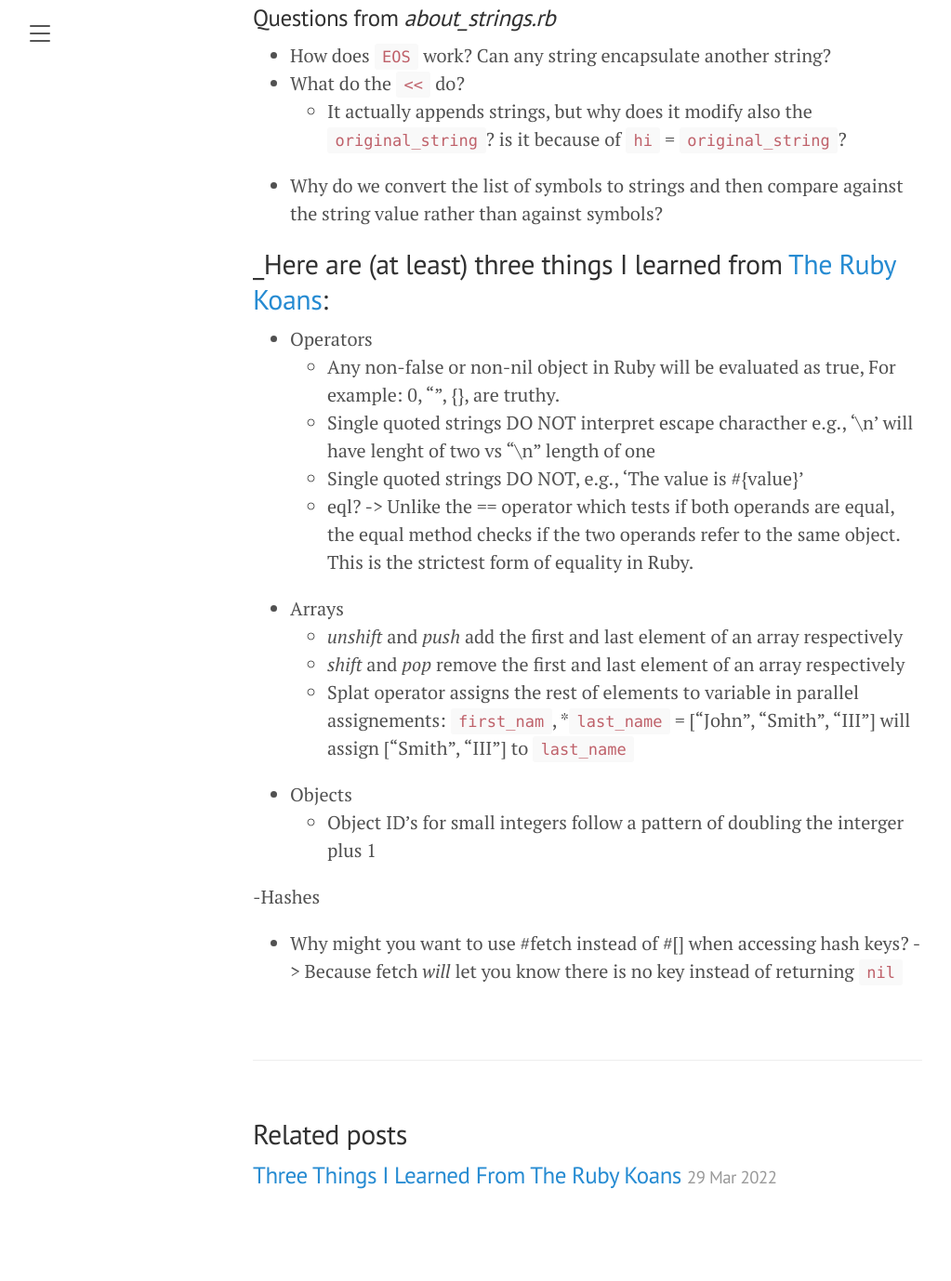
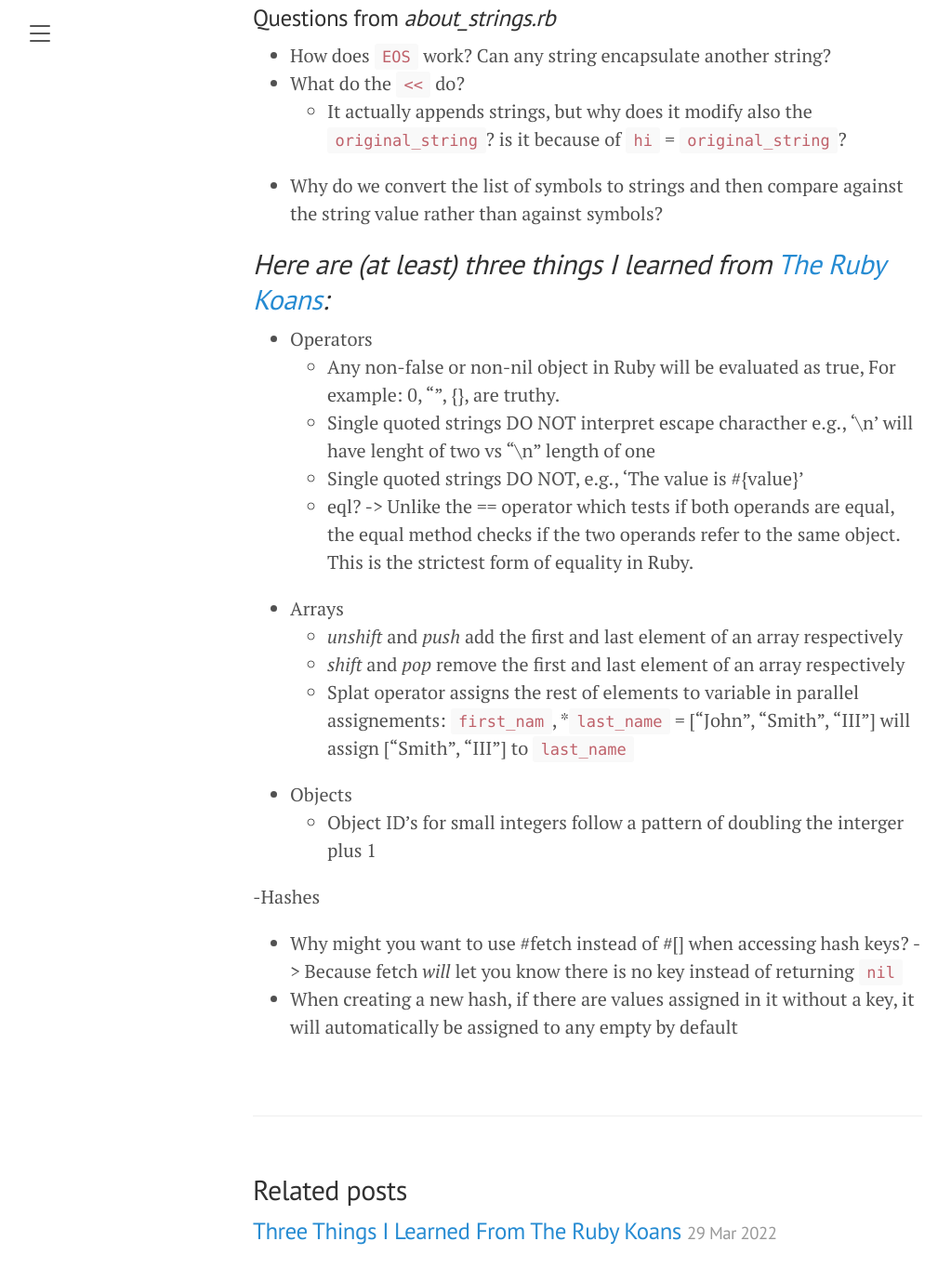
Before and after one commit to KevinDelaFuente/til, a Jekyll site: the page built from _posts/2022-04-02-PathToEnlightenment.md, in a window 1280 px wide and 1400 px high, scrolled down 576 px. Shown: the top 1378 px of the window at 93% size, without its empty margins (8-1031 px from the left). Built offline with Jekyll 4.4.1, drawn with Linux system fonts in a browser that asks for light colours; before the commit the page ends 1916 px from its top, so only the background shows below that.

Commit message:
Update 2022-04-02-PathToEnlightenment.md

```diff
--- a/_posts/2022-04-02-PathToEnlightenment.md
+++ b/_posts/2022-04-02-PathToEnlightenment.md
@@ -15,7 +15,7 @@ title:  "Starting on the Path"
   - It actually  appends strings, but why does it modify also the `original_string`? is it because of `hi` = `original_string`?
 - Why do we convert the list of symbols to strings and then compare against the string value rather than against symbols?
 
-## _Here are (at least) three things I learned from [The Ruby Koans](http://rubykoans.com/):
+## _Here are (at least) three things I learned from [The Ruby Koans](http://rubykoans.com/):_
 - Operators
   - Any non-false or non-nil object in Ruby will be evaluated as true, For example: 0, "", {}, are truthy.
   - Single quoted strings DO NOT interpret escape characther e.g., '\n' will have lenght of two vs "\n" length of one
@@ -32,3 +32,4 @@ title:  "Starting on the Path"
 
 -Hashes
   - Why might you want to use #fetch instead of #[] when accessing hash keys? -> Because fetch _will_ let you know there is  no key instead of returning `nil`
+  - When creating a new hash, if there are values assigned in it without a key, it will automatically be assigned to any empty by default
```
